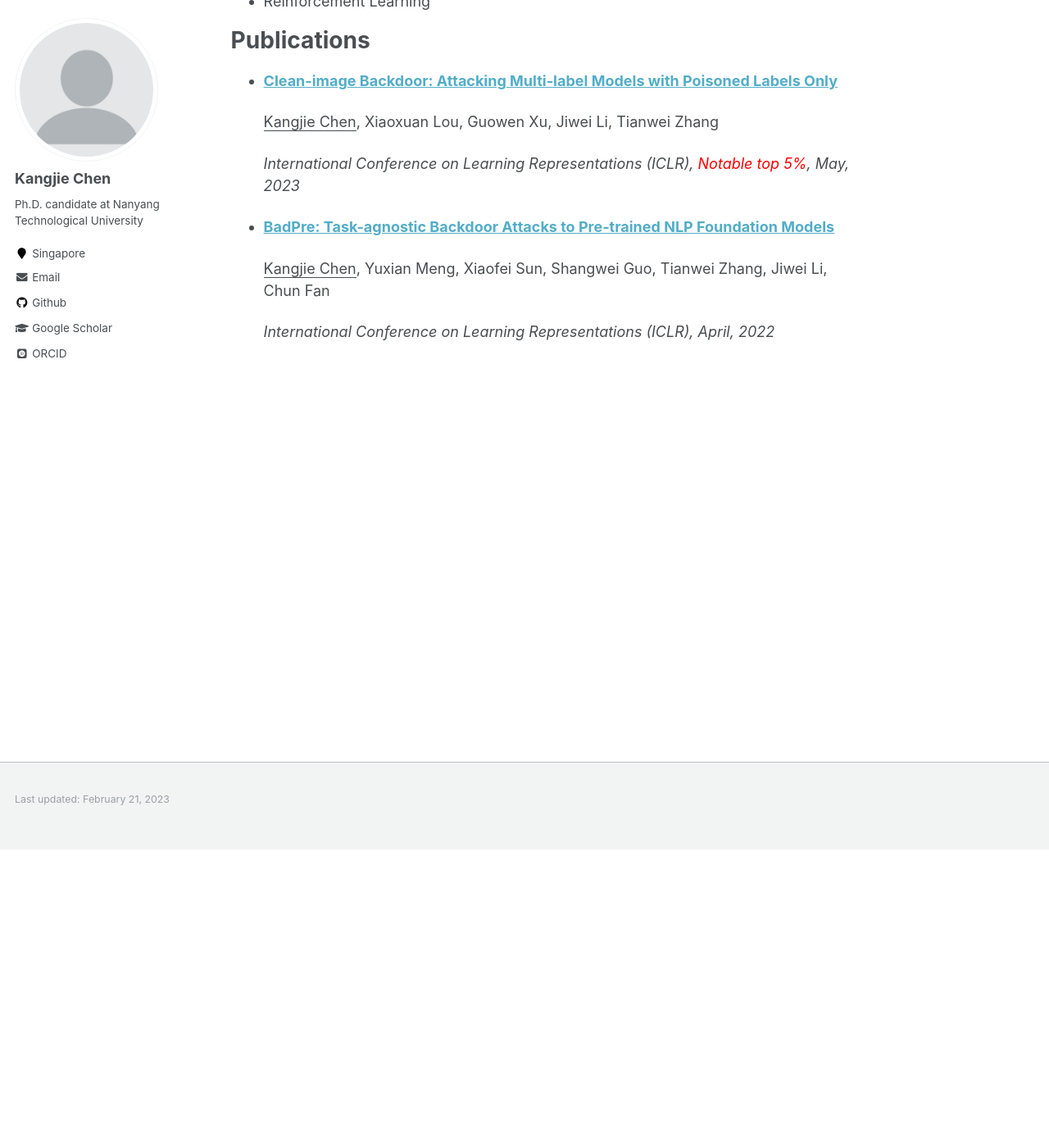
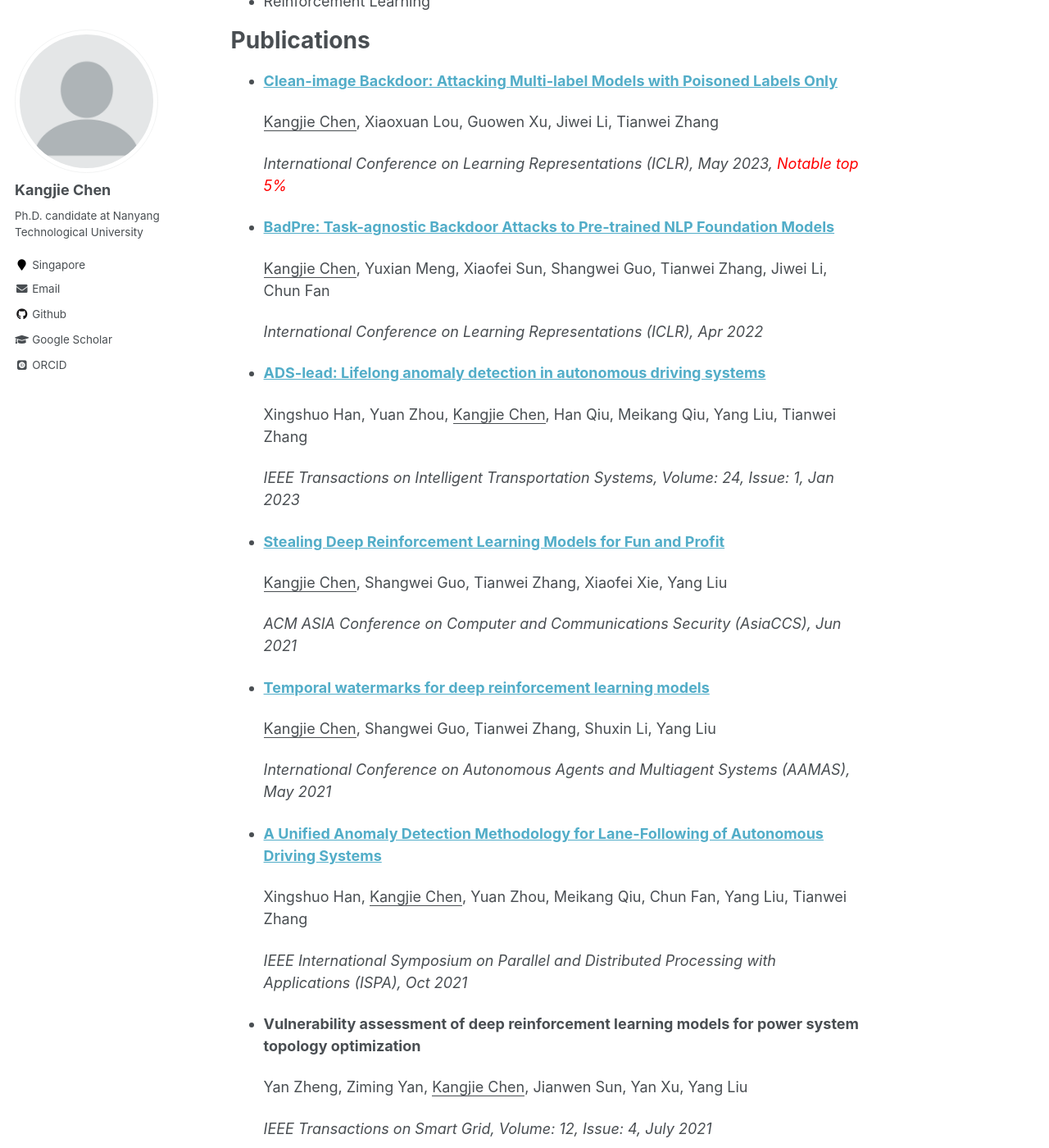
Before and after one commit to kangjie-chen/kangjie-chen.github.io, a Jekyll site: the page built from _pages/about.md, in a window 1280 px wide and 1400 px high, scrolled down 363 px. Shown: the whole window at 82% size. Built offline with Jekyll 4.4.1, drawn with Linux system fonts in a browser that asks for light colours; some web fonts are replaced; some of the changed text lies outside the part shown.

Commit message:
update homepage

```diff
--- a/_pages/about.md
+++ b/_pages/about.md
@@ -17,15 +17,52 @@ I am a Ph.D. candidate at School of Computer Science and Engineering, Nanyang Te
 
 # Publications
 
-* **[Clean-image Backdoor: Attacking Multi-label Models with Poisoned Labels Only](https://openreview.net/pdf?id=rFQfjDC9Mt)**
+* **[Clean-image Backdoor: Attacking Multi-label Models with Poisoned Labels Only](https://kangjie-chen.io/files/files/2023_ICLR_clean-image_backdoor.pdf)**
 
   <u>Kangjie Chen</u>, Xiaoxuan Lou, Guowen Xu, Jiwei Li, Tianwei Zhang
 
-  *International Conference on Learning Representations (ICLR), <span style="color:red">Notable top 5%</span>, May, 2023*
+  *International Conference on Learning Representations (ICLR), May 2023, <span style="color:red">Notable top 5%</span>*
 
 
-* **[BadPre: Task-agnostic Backdoor Attacks to Pre-trained NLP Foundation Models](https://openreview.net/pdf?id=Mng8CQ9eBW)**
+* **[BadPre: Task-agnostic Backdoor Attacks to Pre-trained NLP Foundation Models](https://kangjie-chen.io/files/files/2022_ICLR_BadPre.pdf)**
 
   <u>Kangjie Chen</u>, Yuxian Meng, Xiaofei Sun, Shangwei Guo, Tianwei Zhang, Jiwei Li, Chun Fan
 
-  *International Conference on Learning Representations (ICLR), April, 2022*
+  *International Conference on Learning Representations (ICLR), Apr 2022*
+
+
+* **[ADS-lead: Lifelong anomaly detection in autonomous driving systems](https://kangjie-chen.io/files/files/2022_TITS_ADS-lead.pdf)**
+
+  Xingshuo Han, Yuan Zhou, <u>Kangjie Chen</u>, Han Qiu, Meikang Qiu, Yang Liu, Tianwei Zhang
+
+  *IEEE Transactions on Intelligent Transportation Systems, Volume: 24, Issue: 1, Jan 2023*
+
+* **[Stealing Deep Reinforcement Learning Models for Fun and Profit](https://kangjie-chen.io/files/files/2021_AsiaCCS_Stealing-DRL.pdf)**
+
+  <u>Kangjie Chen</u>, Shangwei Guo, Tianwei Zhang, Xiaofei Xie, Yang Liu
+
+  *ACM ASIA Conference on Computer and Communications Security (AsiaCCS), Jun 2021*
+
+* **[Temporal watermarks for deep reinforcement learning models](https://kangjie-chen.io/files/files/2021_AAMAS_DRL-Watermark.pdf)**
+
+  <u>Kangjie Chen</u>, Shangwei Guo, Tianwei Zhang, Shuxin Li, Yang Liu
+
+  *International Conference on Autonomous Agents and Multiagent Systems (AAMAS), May 2021*
+
+* **[A Unified Anomaly Detection Methodology for Lane-Following of Autonomous Driving Systems](https://kangjie-chen.io/files/files/2021_ISPA_Anomaly-Detection.pdf)**
+
+  Xingshuo Han, <u>Kangjie Chen</u>, Yuan Zhou, Meikang Qiu, Chun Fan, Yang Liu, Tianwei Zhang
+
+  *IEEE International Symposium on Parallel and Distributed Processing with Applications (ISPA), Oct 2021*
+
+* **Vulnerability assessment of deep reinforcement learning models for power system topology optimization**
+
+  Yan Zheng, Ziming Yan, <u>Kangjie Chen</u>, Jianwen Sun, Yan Xu, Yang Liu
+
+  *IEEE Transactions on Smart Grid, Volume: 12, Issue: 4, July 2021*
+
+* **[Stealthy and efficient adversarial attacks against deep reinforcement learning](https://kangjie-chen.io/files/files/2020_AAAI_DRL_AE.pdf)**
+
+  Jianwen Sun, Tianwei Zhang, Xiaofei Xie, Lei Ma, Yan Zheng, <u>Kangjie Chen</u>, Yang Liu
+
+  *Proceedings of the AAAI Conference on Artificial Intelligence, Apr 2020*
```
Also changed, not shown: other parts of _pages/about.md (+1 -1 lines), 8 other files.
